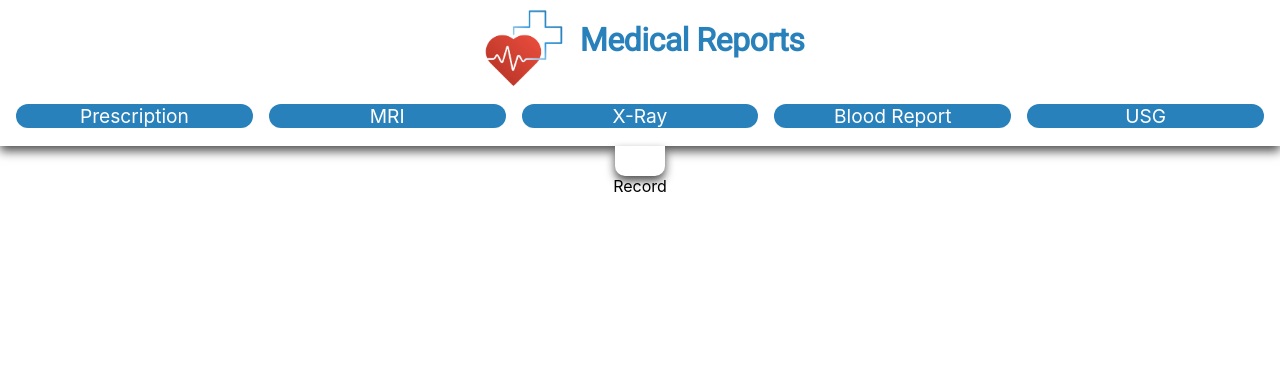
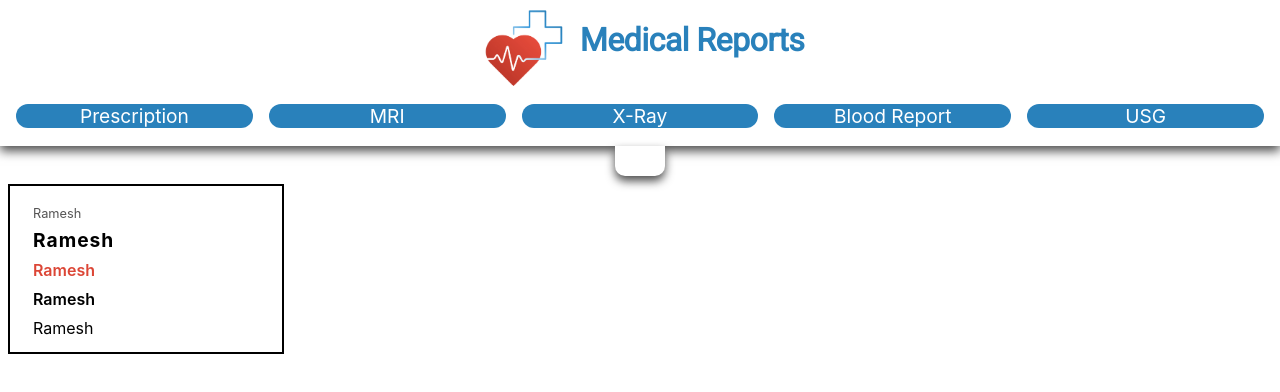
Before and after one commit to impromp02/medical-reports, a React (Create React App) app: page / in a window 1280 px wide. Shown: the top 392 px of the page. Built offline with nearby package versions, Linux system fonts and the light colour scheme; the HTML template or start-up script is replaced by a standard one.

Commit message:
record component added designed

```diff
--- a/src/App.css
+++ /dev/null
@@ -1,3 +0,0 @@
-.App {
-  text-align: center;
-}
--- a/src/App.js
+++ b/src/App.js
@@ -1,14 +1,14 @@
 import React, { Component } from 'react';
 import Header from './Header/Header';
-import Record from './Record/Record';
-import './App.css';
+import RecordData from './Record/RecordData';
+import styles from './App.module.css';
 
 class App extends Component {
   render() {
     return (
-      <div className="App">
+      <div>
         <Header/>
-        <Record/>
+        <RecordData/>
       </div>
     );
   }
--- a/src/Header/Header.module.css
+++ b/src/Header/Header.module.css
@@ -31,6 +31,7 @@
   margin: 0 auto;
   border-radius: 0 0 10px 10px;
   background: white;
+  text-align: center;
   box-shadow: 0 5px 10px rgba(0, 0, 0, 0.7);
 }
 
--- a/src/Record/Record.js
+++ /dev/null
@@ -1,9 +0,0 @@
-import React from 'react';
-
-const Record = () => (
-  <div>
-    Record
-  </div>
-);
-
-export default Record;
--- /dev/null
+++ b/src/Record/RecordData.js
@@ -0,0 +1,42 @@
+import React, { Component } from 'react';
+import Span from '../components/Span/Span.js';
+import styles from './RecordData.module.css';
+
+class RecordData extends Component {
+  state = {
+    id: null,
+    name: null,
+    problem: [],
+    doctor: null,
+    date: Date.now()
+  };
+
+  onFocusHandler = (event) => {
+    let fieldVal = event.target.innerHTML;
+    let fieldId = event.target.getAttribute('name');
+
+    if(fieldId === "problem") {
+      this.setState({
+        [fieldId]: [...this.state.problem, fieldVal]
+      });
+    } else {
+      this.setState({
+        [fieldId]: fieldVal
+      });
+    }
+  }
+
+  render() {
+    return (
+      <div className={styles.RecordData}>
+        <Span type="id" text="Ramesh" onFocusHandler={this.onFocusHandler}/>
+        <Span type="name" text="Ramesh" onFocusHandler={this.onFocusHandler}/>
+        <Span type="problem" text="Ramesh" onFocusHandler={this.onFocusHandler}/>
+        <Span type="doctor" text="Ramesh" onFocusHandler={this.onFocusHandler}/>
+        <Span type="date" text="Ramesh" onFocusHandler={this.onFocusHandler}/>
+      </div>
+    );
+  }
+}
+
+export default RecordData;
--- /dev/null
+++ b/src/Record/RecordData.module.css
@@ -0,0 +1,6 @@
+.RecordData {
+  margin: 0.5rem;
+  max-width: 20%;
+  padding: .5rem;
+  border: 2px solid black;
+}
--- /dev/null
+++ b/src/components/Span/Span.js
@@ -0,0 +1,25 @@
+import React from 'react';
+import styles from './Span.module.css';
+
+const icon = {
+  name: 'fas fa-user',
+  problem: 'fas fa-diagnoses',
+  doctor: 'fas fa-user-md',
+  date: 'fas fa-calendar-alt'
+};
+
+const Span = (props) => (
+  <div className={styles.Container}>
+    <span className={styles.Span}><i className={icon[props.type]}></i></span>
+    <span
+      name={props.type}
+      className={`${styles.Span} ${styles[props.type]}`}
+      contentEditable
+      onFocus={props.onFocusHandler}>
+      {props.text}{console.log(`${styles.Span} ${props.type}`)}
+    </span>
+  </div>
+
+);
+
+export default Span;
--- /dev/null
+++ b/src/components/Span/Span.module.css
@@ -0,0 +1,39 @@
+.Container {
+  margin: 5px 0;
+}
+
+.Span {
+  text-align: left;
+  padding: 0 5px;
+  font-size: 1.2rem;
+}
+
+.Span:focus {
+  border: 1px solid #2981bb;
+}
+
+.name {
+  font-size: 1.2rem;
+  font-weight: 700;
+  letter-spacing: 1px;
+}
+
+.id {
+  font-size: .8rem;
+  color: rgb(85, 84, 84);
+}
+
+.problem {
+  font-size: 1rem;
+  font-weight: 600;
+  color: #dc4636
+}
+
+.doctor {
+  font-size: 1rem;
+  font-weight: 600;
+}
+
+.date {
+  font-size: 1rem;
+}
```
Also changed, not shown: src/App.module.css (added), src/Record/Record.module.css (deleted), 1 other file (tests, documents, lock files or other folders).
